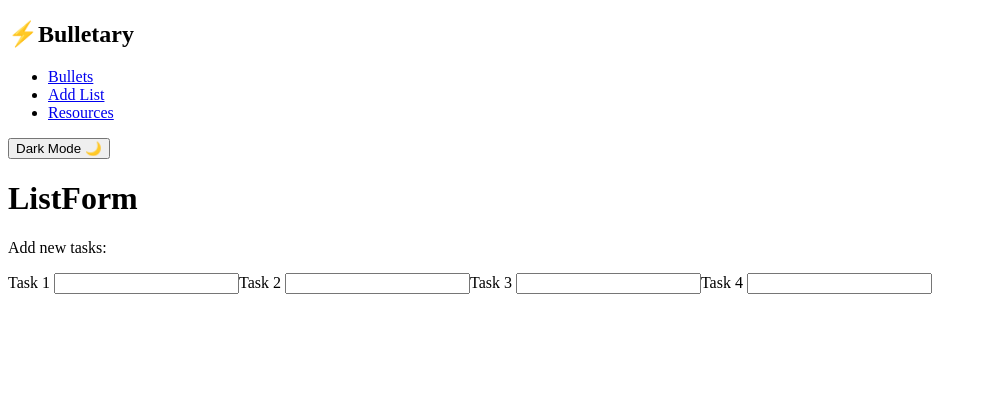
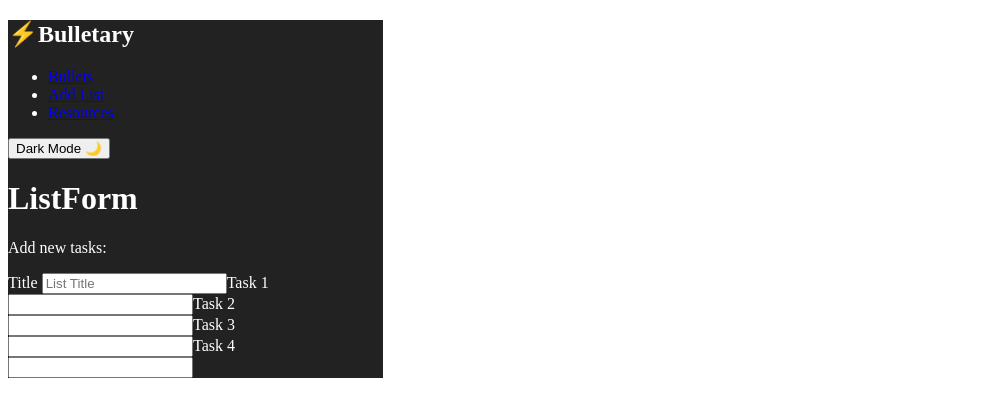
Before and after one commit to evareitzel/Bulletor, a React (Create React App) app: page /add-list in a window 1280 px wide. Shown: the top 416 px of the page, without its empty margins (0-987 px from the left). Built offline with nearby package versions, Linux system fonts and the light colour scheme; data requests are answered from the project's data file.

Commit message:
add starter CSS file

```diff
--- a/src/components/App.js
+++ b/src/components/App.js
@@ -3,9 +3,7 @@ import {
   Routes, // instead of "Switch"
   Route
 } from 'react-router-dom'
-
-// import json.db
-// import bulletLists from "../db.json"
+import '../stylesheets/App.css'
 
 import NavBar from './NavBar'
 import ListContainer from './ListContainer'
@@ -24,7 +22,7 @@ function App() {
   }, [])
 
   return (
-    <div>
+    <div className="app">
       <NavBar />
       <Routes>
         <Route
--- a/src/components/ListForm.js
+++ b/src/components/ListForm.js
@@ -4,17 +4,27 @@ import {useState} from 'react'
   // Use a form to make your post request, specifically a controlled form/component.
 
 function ListForm() {
+  const [title, setTitle] = useState("")
   const [newTask, setNewTask] = useState("")
 
-  function handleChange(e){
+  function handleTitleChange(e){
+    e.preventDefault()
+    setTitle(e.target.input)
+  }
+  function handleNewTaskChange(e){
     setNewTask(e.target.value)
   }
+
+  console.log(title)
+  console.log(newTask)
+
   return (
     <>
       <h1>ListForm</h1>
       <p>Add new tasks: </p>
       <form>
-        <label onChange={handleChange}>Task 1 </label><input></input>
+      <label>Title </label><input onChange={handleTitleChange} placeholder="List Title"></input>
+        <label onChange={handleNewTaskChange}>Task 1 </label><input></input>
         <label>Task 2 </label><input></input>
         <label>Task 3 </label><input></input>
         <label>Task 4 </label><input></input>
--- a/src/index.js
+++ b/src/index.js
@@ -2,6 +2,7 @@ import React from 'react';
 import ReactDOM from 'react-dom/client';
 import {BrowserRouter} from 'react-router-dom'
 import App from './components/App';
+
 
 const root = ReactDOM.createRoot(document.getElementById('root'));
 root.render(
--- /dev/null
+++ b/src/stylesheets/App.css
@@ -0,0 +1,6 @@
+.app {
+  width: 375px;
+  /* make full bg */
+  background-color: #222;
+  color: #fff
+}
```
Also changed, not shown: src/not_used/App.css (renamed from src/App.css), src/not_used/index.css (renamed from src/index.css), src/not_used/robots.txt (renamed from public/robots.txt).
